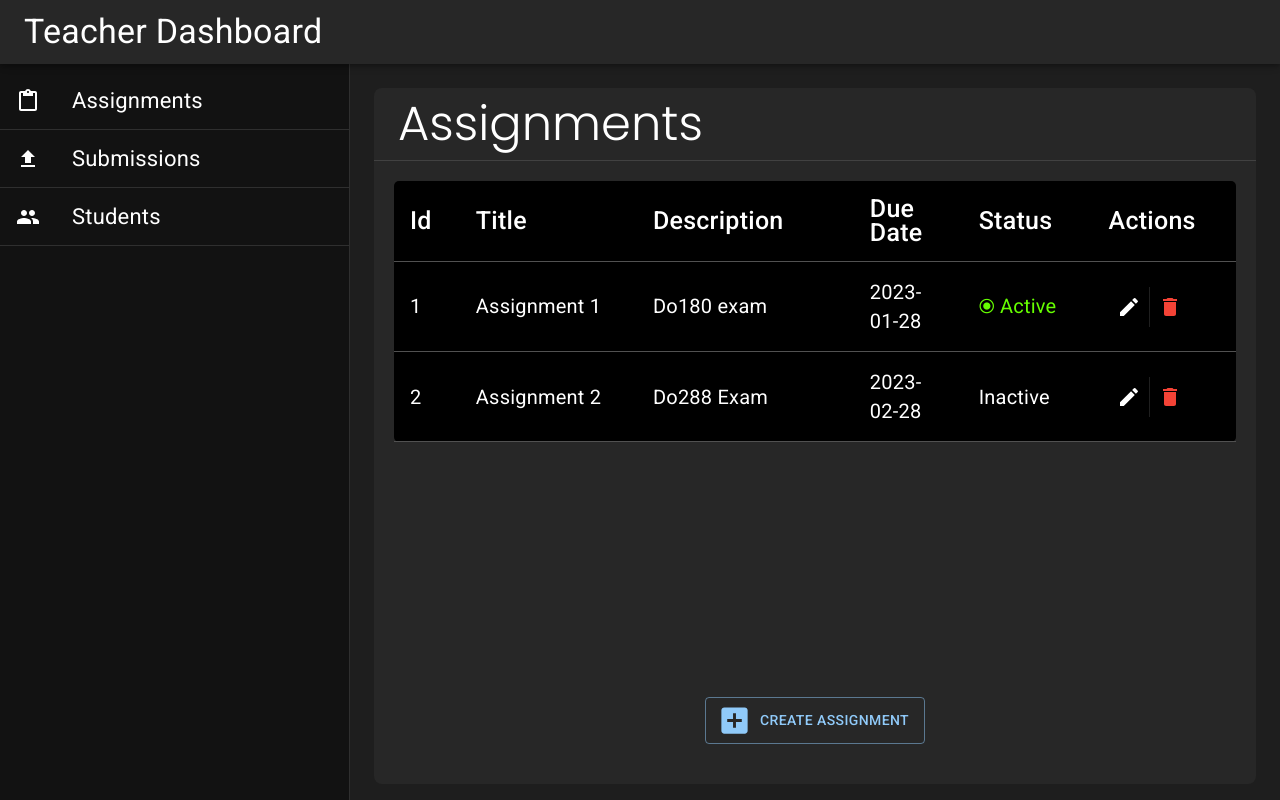
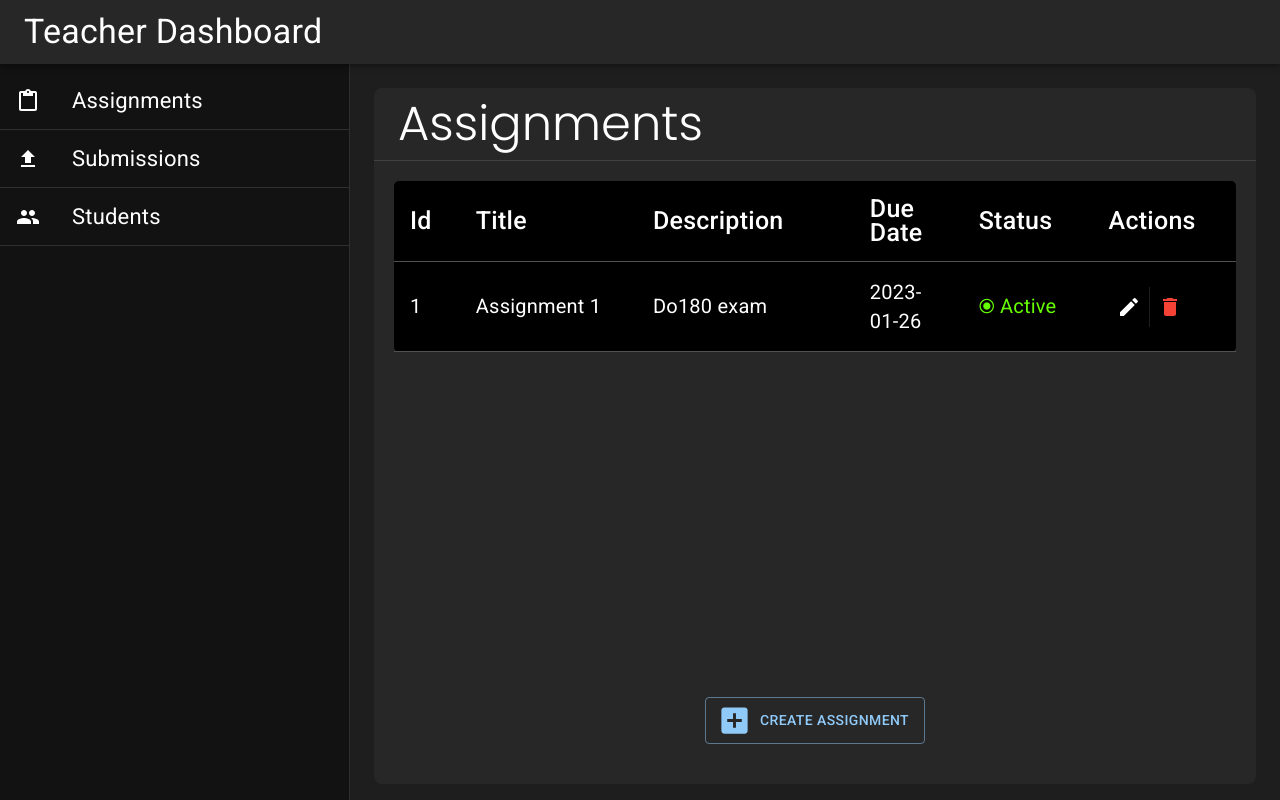
Before and after one commit to WinayGupta777/Assignment_Management, a React (Create React App) app in the folder frontend/: page /teacher/assignment in a window 1280 px wide. Built offline with nearby package versions, Linux system fonts and the light colour scheme; data requests are answered from the project's data file.

Commit message:
Functionality added for Delete assignment; Auto-update list when delete assignment;

```diff
--- a/frontend/db.json
+++ b/frontend/db.json
@@ -20,16 +20,9 @@
     {
       "title": "Assignment 1",
       "description": "Do180 exam",
-      "duedate": "2023-01-28",
+      "duedate": "2023-01-26",
       "status": "true",
       "id": 1
-    },
-    {
-      "title": "Assignment 2",
-      "description": "Do288 Exam",
-      "duedate": "2023-02-28",
-      "status": "false",
-      "id": 2
     }
   ]
 }
--- a/frontend/src/components/teacher/AssignmentPage.js
+++ b/frontend/src/components/teacher/AssignmentPage.js
@@ -10,10 +10,13 @@ const AssignmentPage = () => {
 
     const getAssignments = () => {
         axios.get("http://localhost:4000/assignments")
-            .then((res) => {
-                console.log("GET: ", res.data);
-                setFormData(res.data);
-            })
+            .then((res) => setFormData(res.data))
+            .catch((err) => console.log);
+    }
+
+    const deleteAssignment = (id) => {
+        axios.delete(`http://localhost:4000/assignments/${id}`)
+            .then((res) => console.log("Assignment deleted !!"))
             .catch((err) => console.log);
     }
 
@@ -41,7 +44,11 @@ const AssignmentPage = () => {
                     <Typography variant='h3' sx={{ p: 1, pl: 3, fontFamily: 'Poppins' }}>Assignments</Typography>
                     <Divider />
 
-                    <AssignmentTable getAssignmentData={getAssignments} fdata={formData}/>
+                    <AssignmentTable
+                        deleteAssignment={deleteAssignment}
+                        getAssignmentData={getAssignments}
+                        fdata={formData}
+                    />
                 </Box>
 
                 {/* Button */}
@@ -75,6 +82,14 @@ const AssignmentTable = (props) => {
         }
     }, [dataLoaded, props]);
 
+    const onDeleteClick = (id) => {
+        // Delete Assignment
+        props.deleteAssignment(id);
+        // Refresh List
+        setDataLoaded(false);
+        props.getAssignmentData();
+        setDataLoaded(true);
+    }
 
     return (
         <Box
@@ -111,7 +126,7 @@ const AssignmentTable = (props) => {
                                             <Edit />
                                         </IconButton>
                                         <Divider orientation='vertical' flexItem />
-                                        <IconButton color='error'>
+                                        <IconButton color='error' onClick={() => onDeleteClick(value.id)}>
                                             <Delete />
                                         </IconButton>
                                     </Box>
```
